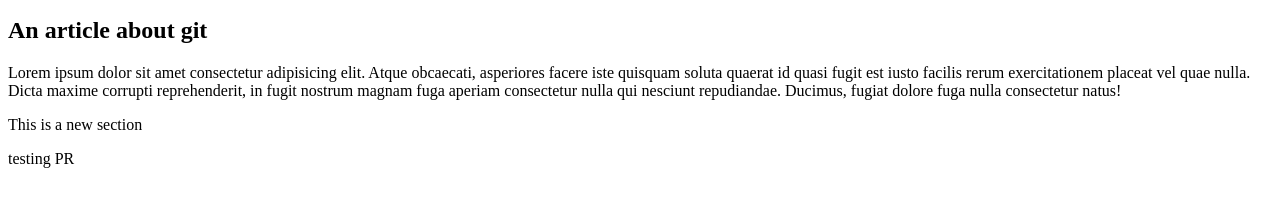
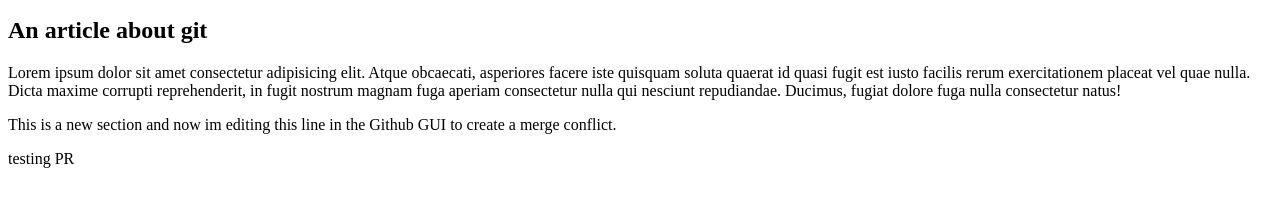
Before and after one commit to ashx3s/day6_gitignore-stuff, a plain HTML site: page index.html in a window 1280 px wide. Shown: the part 101-308 px from the top of the page. Drawn offline with Linux system fonts and the light colour scheme.

Commit message:
merge conflict

```diff
--- a/index.html
+++ b/index.html
@@ -22,7 +22,7 @@
         Ducimus, fugiat dolore fuga nulla consectetur natus!</p>
     </article>
 <section>
-  <p>This is a new section</p>
+  <p>This is a new section and now im editing this line in the Github GUI to create a merge conflict.</p>
     </section>
     <div>
       <p>testing PR</p>
```
